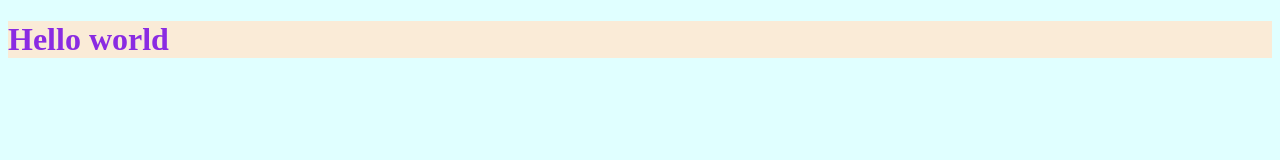
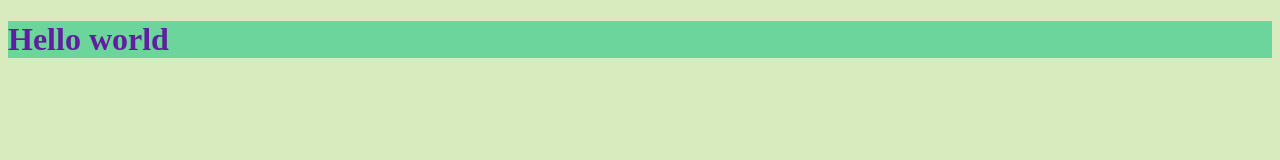
Before and after one commit to 2303A51494/gitdemo, a plain HTML site: page index.html in a window 1280 px wide. Drawn offline with Linux system fonts and the light colour scheme.

Commit message:
udpated styles

```diff
--- a/style.css
+++ b/style.css
@@ -1,9 +1,9 @@
 *{
-    background: lightcyan;
+    background: rgb(215, 235, 191);
 }
 
 h1{
-    color: blueviolet;
-    background-color: antiquewhite;
+    color: rgb(96, 31, 158);
+    background-color: rgb(107, 213, 155);
 
 }
```
